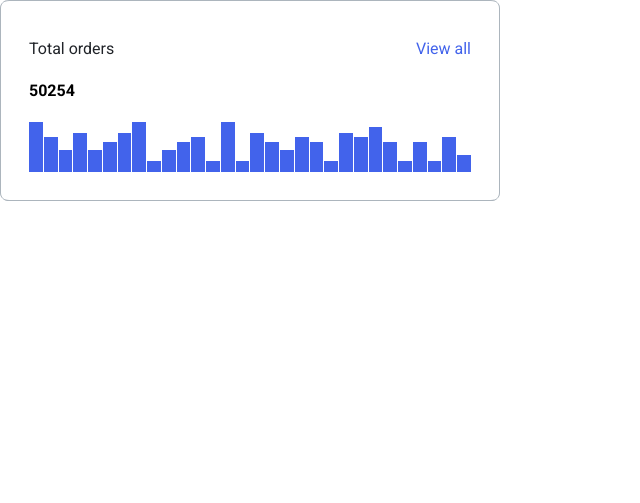
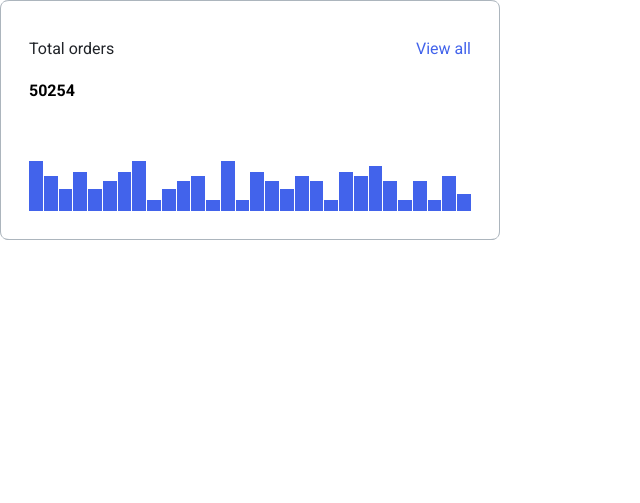
Before and after one commit to js-tasks-ru/htmlcss-20231027_anton012, a website: page 04-lection2/01-histogram/index.html in a window 1280 px wide. Shown: the whole page, without its empty margins (0-640 px from the left). Drawn offline with Linux system fonts and the light colour scheme.

Commit message:
Dz8: Fixes

```diff
--- a/04-lection2/01-histogram/histogram.css
+++ b/04-lection2/01-histogram/histogram.css
@@ -41,6 +41,7 @@
     align-items: flex-end;
     gap: 1px;
     height: 50px;
+    margin-top: 39px;
 }
 
 .graph__item {
```
